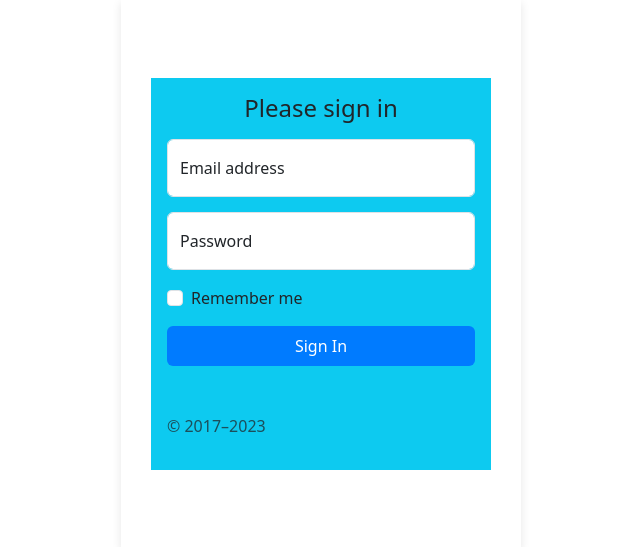
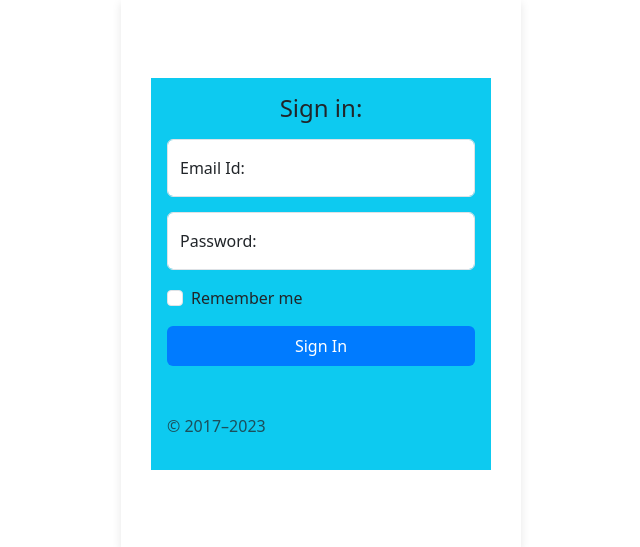
Before and after one commit to Soumyadipta025/Leave-Management, a PHP site: page /signin.php in a window 1280 px wide. Shown: the top 547 px of the page, without its empty margins (319-959 px from the left). Run offline with PHP 8.4, Linux system fonts and the light colour scheme.

Commit message:
Update signin.php

```diff
--- a/signin.php
+++ b/signin.php
@@ -38,7 +38,7 @@ if (isset($_POST['sign_in'])) {
   <meta name="viewport" content="width=device-width, initial-scale=1.0">
   <link href="https://cdn.jsdelivr.net/npm/bootstrap@5.3.2/dist/css/bootstrap.min.css" rel="stylesheet" integrity="sha384-T3c6CoIi6uLrA9TneNEoa7RxnatzjcDSCmG1MXxSR1GAsXEV/Dwwykc2MPK8M2HN" crossorigin="anonymous">
   <link rel="stylesheet" href="mystyle.css">
-  <title>Document</title>
+  <title>Signin</title>
 </head>
 
 <body>
@@ -48,15 +48,15 @@ if (isset($_POST['sign_in'])) {
     <form method="post" class="my-5">
 
       <div class="p-3 mb-2 bg-info text-dark">
-        <h1 class="h3 mb-3 fw-normal">Please sign in</h1>
+        <h1 class="h3 mb-3 fw-normal">Sign in:</h1>
 
         <div class="form-floating">
           <input type="text" class="form-control" name="user" id="floatingInput" placeholder="name@example.com">
-          <label for="floatingInput">Email address</label>
+          <label for="floatingInput">Email Id:</label>
         </div>
         <div class="form-floating">
           <input type="password" class="form-control" name="password" id="floatingPassword" placeholder="Password">
-          <label for="floatingPassword">Password</label>
+          <label for="floatingPassword">Password:</label>
         </div>
 
         <div class="form-check text-start my-3">
```
